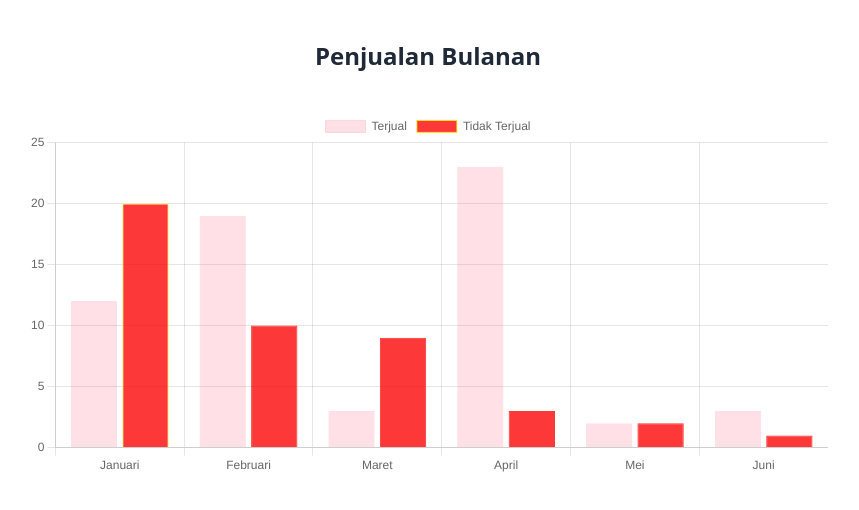
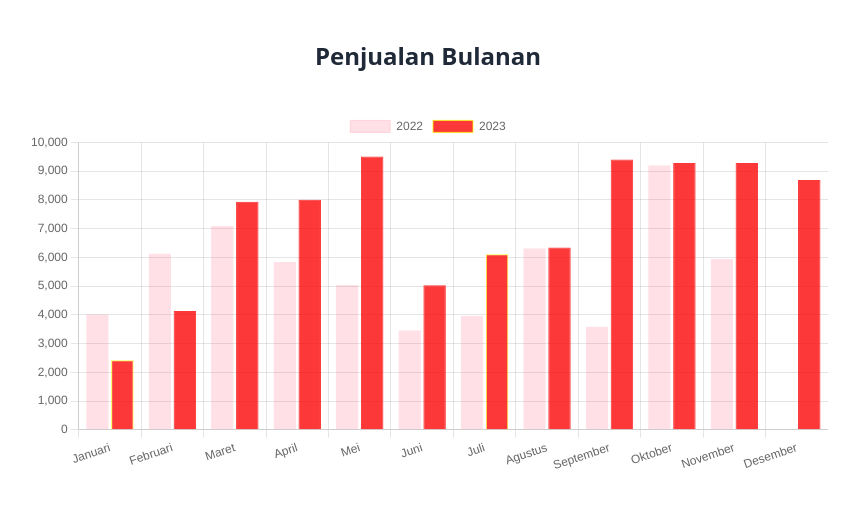
Before and after one commit to ghani10/Portofolio-Ghani, a website: page src/pages/diagram.html in a window 1280 px wide. Shown: the whole page, without its empty margins (212-1071 px from the left). Drawn offline with nearby package versions, Linux system fonts and the light colour scheme.

Commit message:
"edit data in diagram.html"

```diff
--- a/src/pages/diagram.html
+++ b/src/pages/diagram.html
@@ -24,10 +24,10 @@
      var myChart = new Chart(ctx, {
 			type: 'bar',
 			data: {
-				labels: ["Januari", "Februari", "Maret", "April", "Mei", "Juni"],
+				labels: ["Januari", "Februari", "Maret", "April", "Mei", "Juni", "Juli", "Agustus", "September", "Oktober", "November", "Desember"],
 				    datasets: [{
-					    label: 'Terjual',
-					    data: [12, 19, 3, 23, 2, 3],
+					    label: '2022',
+					    data: [4017, 6135, 7091, 5841, 5036, 3467, 3970, 6313, 3595, 9207,5945],
 					    backgroundColor: [
 					    'rgba(255, 99, 132, 0.2)',
                         'rgba(255, 99, 132, 0.2)',
@@ -46,8 +46,8 @@
 					    borderWidth: 1
 				    },
                     {
-                        label : "Tidak Terjual" ,
-                        data : [20,10,9,3,2,1,10],
+                        label : "2023" ,
+                        data : [2416,4136,7935,8004,9505,5026,6108,6343,9404,9280,9287,8689],
                         backgroundColor: [
 					    'rgba(252, 7, 7, 0.8)',
 					    'rgba(252, 7, 7, 0.8)',
```
Also changed, not shown: dist/output.css.
